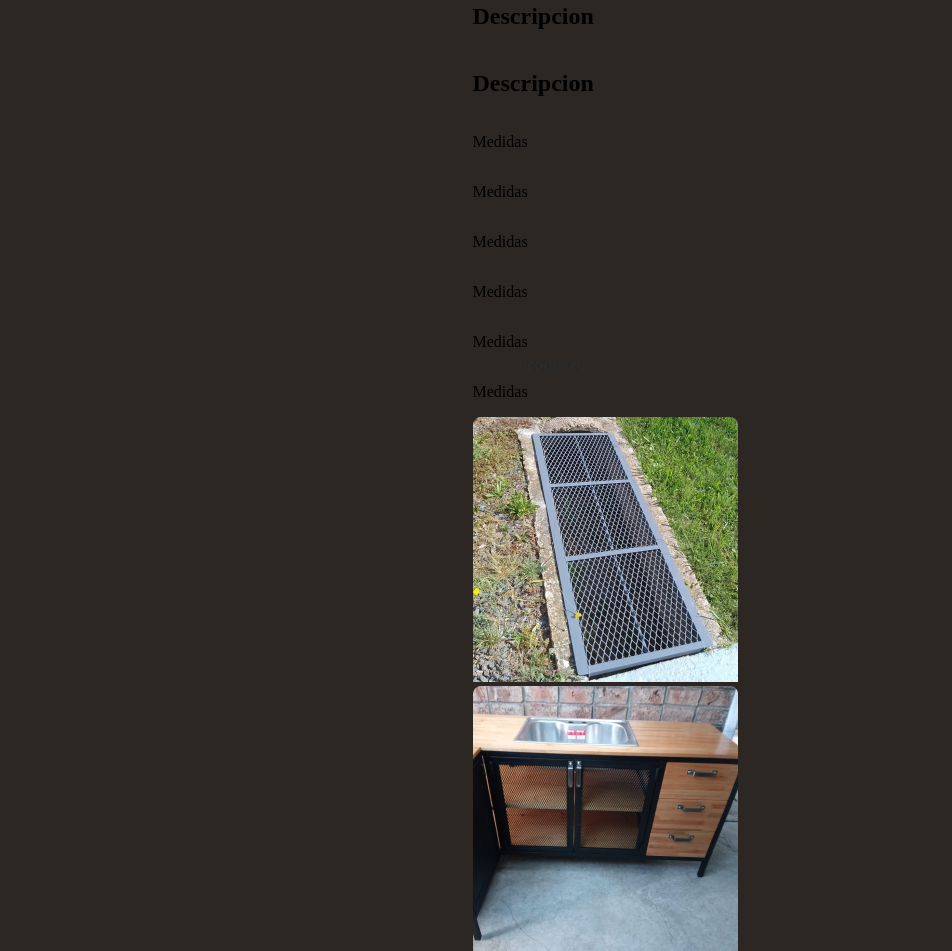
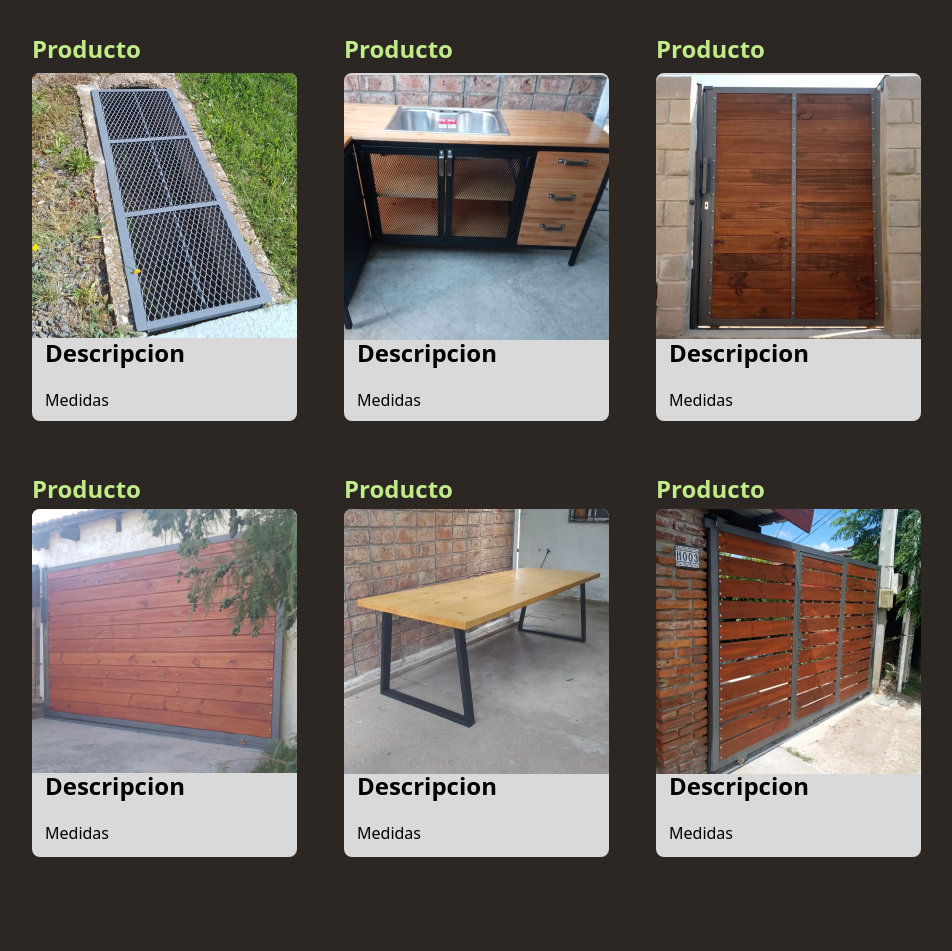
Before and after one commit to fabricionirvana/herreriarecoba, a plain HTML site: page pages/muebles.html in a window 1280 px wide. Shown: the part 434-1385 px from the top of the page, without its empty margins (35-987 px from the left). Drawn offline with Linux system fonts and the light colour scheme.

Commit message:
agregando estilos

```diff
--- a/css/estilo.css
+++ b/css/estilo.css
@@ -391,7 +391,7 @@ border-radius: 20px;
     .footerherr{position: relative;
         display: flex;
         height: 130px;
-        top: 2000px;
+        top: 1400px;
         background-color: #2B2A2A;
         justify-content: space-around;
         align-items: center;
@@ -406,23 +406,221 @@ border-radius: 20px;
 
     }
     .card1{position: absolute;
-        font-size: 15px; color: #2B2A2A; font-family: system-ui, -apple-system, BlinkMacSystemFont, 'Segoe UI', Roboto, Oxygen, Ubuntu, Cantarell, 'Open Sans', 'Helvetica Neue', sans-serif;
-        top: 778px; left: 553px;}
+        font-size: 24px; color: #C1EB8B; font-family: system-ui, -apple-system, BlinkMacSystemFont, 'Segoe UI', Roboto, Oxygen, Ubuntu, Cantarell, 'Open Sans', 'Helvetica Neue', sans-serif;
+        top: 450px; left: 67px;}
     .card2{position: absolute;
-        font-size: 15px; color: #2B2A2A; font-family: system-ui, -apple-system, BlinkMacSystemFont, 'Segoe UI', Roboto, Oxygen, Ubuntu, Cantarell, 'Open Sans', 'Helvetica Neue', sans-serif;
-        top: 778px; left: 553px;}
+        font-size: 24px; color: #C1EB8B; font-family: system-ui, -apple-system, BlinkMacSystemFont, 'Segoe UI', Roboto, Oxygen, Ubuntu, Cantarell, 'Open Sans', 'Helvetica Neue', sans-serif;
+        top: 450px; left: 379px;}
      .card3{position: absolute;
-        font-size: 15px; color: #2B2A2A; font-family: system-ui, -apple-system, BlinkMacSystemFont, 'Segoe UI', Roboto, Oxygen, Ubuntu, Cantarell, 'Open Sans', 'Helvetica Neue', sans-serif;
-        top: 778px; left: 553px;}
+        font-size: 24px; color: #C1EB8B; font-family: system-ui, -apple-system, BlinkMacSystemFont, 'Segoe UI', Roboto, Oxygen, Ubuntu, Cantarell, 'Open Sans', 'Helvetica Neue', sans-serif;
+        top: 450px; left: 691px;}
      .card4{position: absolute;
-        font-size: 15px; color: #2B2A2A; font-family: system-ui, -apple-system, BlinkMacSystemFont, 'Segoe UI', Roboto, Oxygen, Ubuntu, Cantarell, 'Open Sans', 'Helvetica Neue', sans-serif;
-         top: 778px; left: 553px;}
+        font-size: 24px; color: #C1EB8B; font-family: system-ui, -apple-system, BlinkMacSystemFont, 'Segoe UI', Roboto, Oxygen, Ubuntu, Cantarell, 'Open Sans', 'Helvetica Neue', sans-serif;
+         top: 890px; left: 67px;}
      .card5{position: absolute;
-         font-size: 15px; color: #2B2A2A; font-family: system-ui, -apple-system, BlinkMacSystemFont, 'Segoe UI', Roboto, Oxygen, Ubuntu, Cantarell, 'Open Sans', 'Helvetica Neue', sans-serif;
-         top: 778px; left: 553px;}
+         font-size: 24px; color: #C1EB8B; font-family: system-ui, -apple-system, BlinkMacSystemFont, 'Segoe UI', Roboto, Oxygen, Ubuntu, Cantarell, 'Open Sans', 'Helvetica Neue', sans-serif;
+         top: 890px; left: 691px;}
      .card6{position: absolute;
-         font-size: 15px; color: #2B2A2A; font-family: system-ui, -apple-system, BlinkMacSystemFont, 'Segoe UI', Roboto, Oxygen, Ubuntu, Cantarell, 'Open Sans', 'Helvetica Neue', sans-serif;
-         top: 778px; left: 553px;}
+         font-size: 24px; color: #C1EB8B; font-family: system-ui, -apple-system, BlinkMacSystemFont, 'Segoe UI', Roboto, Oxygen, Ubuntu, Cantarell, 'Open Sans', 'Helvetica Neue', sans-serif;
+         top: 890px; left: 379px;}
+     .contenedor {
+        position: absolute;
+width: 265px;
+height: 348px;
+left: 67px;
+top: 507px;
+
+background: #D9D9D9;
+border-radius: 8px;
+     }
+     .contenedor {
+        position: absolute;
+width: 265px;
+height: 348px;
+left: 67px;
+top: 507px;
+
+background: #D9D9D9;
+border-radius: 8px;
+     }
+     .contenedor2 {
+        position: absolute;
+width: 265px;
+height: 348px;
+left: 379px;
+top: 507px;
+
+background: #D9D9D9;
+border-radius: 8px;
+     }
+     .contenedor3 {
+        position: absolute;
+width: 265px;
+height: 348px;
+left: 67px;
+top: 943px;
+
+background: #D9D9D9;
+border-radius: 8px;
+     }
+     .contenedor4 {
+        position: absolute;
+width: 265px;
+height: 348px;
+left: 379px;
+top: 943px;
+
+background: #D9D9D9;
+border-radius: 8px;
+     }
+     .contenedor5 {
+        position: absolute;
+width: 265px;
+height: 348px;
+left: 691px;
+top: 943px;
+
+background: #D9D9D9;
+border-radius: 8px;
+     }
+     .contenedor6 {position: absolute;
+        width: 265px;
+        height: 348px;
+        left: 691px;
+        top: 507px;
+
+        background: #D9D9D9;
+        border-radius: 8px;}
+    .imgcard {
+        position: absolute;
+width: 265px;
+height: 265px;
+left: 67px;
+top: 507px;
+    }
+    .imgcard2 {
+        position: absolute;
+width: 265px;
+height: 265px;
+left: 379px;
+top: 509px;
+
+    }
+    .imgcard3 {
+        position: absolute;
+width: 265px;
+height: 264px;
+left: 691px;
+top: 509px;
+    }
+    .imgcard4 {
+        position: absolute;
+width: 265px;
+height: 264px;
+left: 67px;
+top: 943px;
+
+    }
+    .imgcard5 {
+        position: absolute;
+width: 265px;
+height: 265px;
+left: 379px;
+top: 943px;
+    }
+    .imgcard6 {
+        position: absolute;
+width: 265px;
+height: 265px;
+left: 691px;
+top: 943px;
+    }
+    .p1 {font-family: system-ui, -apple-system, BlinkMacSystemFont, 'Segoe UI', Roboto, Oxygen, Ubuntu, Cantarell, 'Open Sans', 'Helvetica Neue', sans-serif;
+        position: absolute;
+width: 232px;
+height: 28px;
+left: 80px;
+top: 807px
+    }
+    .p2 {font-family: system-ui, -apple-system, BlinkMacSystemFont, 'Segoe UI', Roboto, Oxygen, Ubuntu, Cantarell, 'Open Sans', 'Helvetica Neue', sans-serif;
+
+        position: absolute;
+width: 232px;
+height: 28px;
+left: 392px;
+top: 807px;
+    }
+    .p3 {font-family: system-ui, -apple-system, BlinkMacSystemFont, 'Segoe UI', Roboto, Oxygen, Ubuntu, Cantarell, 'Open Sans', 'Helvetica Neue', sans-serif;
+
+        position: absolute;
+width: 232px;
+height: 28px;
+left: 704px;
+top: 807px;
+    }
+    .p4 {font-family: system-ui, -apple-system, BlinkMacSystemFont, 'Segoe UI', Roboto, Oxygen, Ubuntu, Cantarell, 'Open Sans', 'Helvetica Neue', sans-serif;
+
+        position: absolute;
+width: 232px;
+height: 28px;
+left: 80px;
+top: 1240px;
+    }
+    .p5 {font-family: system-ui, -apple-system, BlinkMacSystemFont, 'Segoe UI', Roboto, Oxygen, Ubuntu, Cantarell, 'Open Sans', 'Helvetica Neue', sans-serif;
+
+        position: absolute;
+width: 232px;
+height: 28px;
+left: 392px;
+top: 1240px;
+
+    }
+    .p6 {font-family: system-ui, -apple-system, BlinkMacSystemFont, 'Segoe UI', Roboto, Oxygen, Ubuntu, Cantarell, 'Open Sans', 'Helvetica Neue', sans-serif;
+
+        position: absolute;
+width: 232px;
+height: 28px;
+left: 704px;
+top: 1240px;
+    }
+    .descripcion1 {font-family: system-ui, -apple-system, BlinkMacSystemFont, 'Segoe UI', Roboto, Oxygen, Ubuntu, Cantarell, 'Open Sans', 'Helvetica Neue', sans-serif;
+        position: absolute;
+        width: 232px;
+        height: 28px;
+        left: 80px;
+        top: 750px;
+         }
+    .descripcion2 {font-family: system-ui, -apple-system, BlinkMacSystemFont, 'Segoe UI', Roboto, Oxygen, Ubuntu, Cantarell, 'Open Sans', 'Helvetica Neue', sans-serif;
+        position: absolute;
+        width: 232px;
+        height: 28px;
+        left: 392px;
+        top: 750px; }
+    .descripcion3 {font-family: system-ui, -apple-system, BlinkMacSystemFont, 'Segoe UI', Roboto, Oxygen, Ubuntu, Cantarell, 'Open Sans', 'Helvetica Neue', sans-serif;
+        position: absolute;
+        width: 232px;
+        height: 28px;
+        left: 704px;
+        top: 750px;}
+    .descripcion4 {font-family: system-ui, -apple-system, BlinkMacSystemFont, 'Segoe UI', Roboto, Oxygen, Ubuntu, Cantarell, 'Open Sans', 'Helvetica Neue', sans-serif;
+        position: absolute;
+        width: 232px;
+        height: 28px;
+        left: 80px;
+        top: 1183px;
+        }
+    .descripcion5 {font-family: system-ui, -apple-system, BlinkMacSystemFont, 'Segoe UI', Roboto, Oxygen, Ubuntu, Cantarell, 'Open Sans', 'Helvetica Neue', sans-serif;
+        position: absolute;
+        width: 232px;
+        height: 28px;
+        left: 392px;
+        top: 1183px; }
+    .descripcion6 {font-family: system-ui, -apple-system, BlinkMacSystemFont, 'Segoe UI', Roboto, Oxygen, Ubuntu, Cantarell, 'Open Sans', 'Helvetica Neue', sans-serif;
+        position: absolute;
+        width: 232px;
+        height: 28px;
+        left: 704px;
+        top: 1183px;}
 
 }
 
@@ -850,3 +1048,14 @@ top: 900px;;box-shadow: 0px 4px 4px rgba(0, 0, 0, 0.25)
 
 
 }
+
+@media (max-width: 768px) {
+    .herreria {
+        display: grid;
+        grid-template-areas:
+        "mainherreria"
+        "herreiraheader"
+        "footerherr";
+    }
+
+}
--- a/pages/muebles.html
+++ b/pages/muebles.html
@@ -53,7 +53,7 @@
                 <div class="imgcard6"><img src="../img/fotocard6.png" alt=""></div>
 
             </main>
-            <footer class="footermue">
+            <footer class="footerherr">
                 <div class="logofooter">
                     <img src="../img/logo.png" alt="logofooter">
                 </div>
```
Also changed, not shown: pages/herreria.html (+1 -1 lines).
